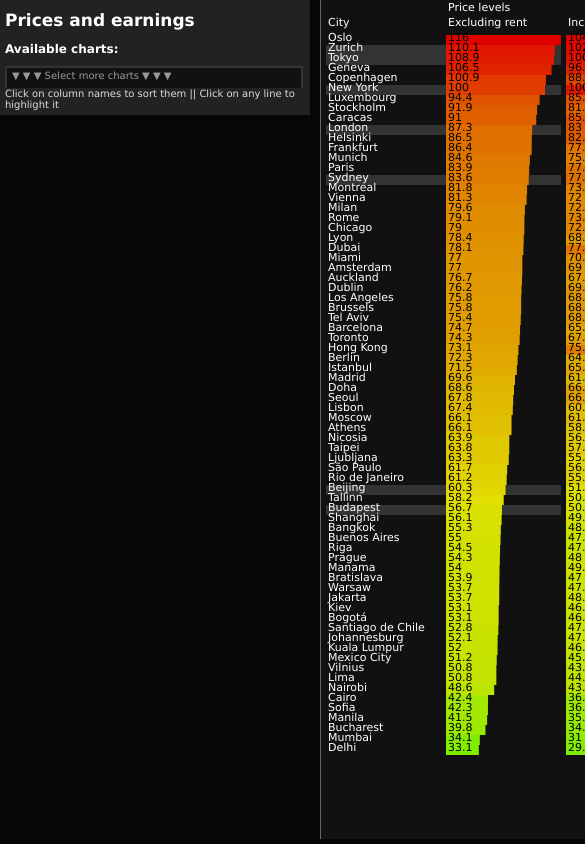
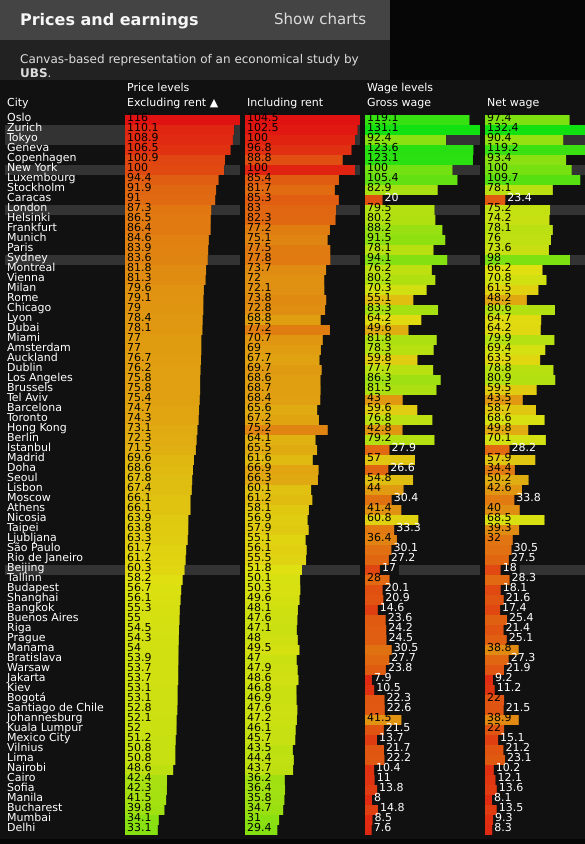
Before and after one commit to rozsahegyi/prices, a plain HTML site: page index.html in a window 390 px wide. Shown: the top 844 px of the page, 585 px wide, since content can reach past the window. Drawn offline with Linux system fonts and the light colour scheme.

Commit message:
Cleanup, design tweaks, responsiveness, cleaner js code

```diff
--- a/index.html
+++ b/index.html
@@ -17,13 +17,8 @@
 </head>
 <body id='prices'>
 	<section id='main'>
-		<h1>Prices and earnings</h1>
-		<p></p>
-		<h2>Available charts:</h2>
-		<div id='header'>
-			<div id='chart_list'></div>
-		</div>
-		<div>Click on column names to sort them || Click on any line to highlight it</div>
+		<h1>Prices and earnings</h1><span>Canvas-based representation of an economical study by <a href='http://www.ubs.com/global/en/wealth_management/wealth_management_research/prices_earnings.html' target='new'>UBS</a>.</span>
+		<div id='charts'><div>Show charts</div></div>
 	</section>
 	<canvas id='canvas'></canvas>
 </body>
--- a/prices.js
+++ b/prices.js
@@ -8,15 +8,12 @@
 		window.prices_data = [];
 
 		this.canvas = $('canvas').getContext('2d');
-			this.window_resize = Event.on(window, 'resize', function() { window.prices.lazy_refresh(); })
+		this.window_resize = Event.on(window, 'resize', function() { window.prices.lazy_refresh(); });
 		$('canvas').on('click', function(e) { prices.onclick(e); } );
 
-
-			var highlight = 'Beijing,Budapest,London,New York,Sydney,Tokyo,Zurich'
-			var colors = 'e00000,e0e000,00ff00'
-
-			var set_highlights = function(x) { var res = {}; x.split(',').each(function(a) { res[a] = 1; }); return res; }
-			var set_colors =
+		var colors = 'e01111,e0e011,11e011',
+			highlight = 'Beijing,London,New York,Sydney,Tokyo,Zurich',
+			set_highlights = function(x) { var res = {}; x.split(',').each(function(a) { res[a] = 1; }); return res; };
 
 		this.state = {
 			update: function(items) { for (var k in items) this[k] = items[k]; return this; },
@@ -61,144 +58,152 @@
 			}
 		}
 
-			this.setup_chart_list()
-			this.lazy_refresh(50)
-
+		this.setup_chart_list();
+		this.lazy_refresh(50);
 	}
 
 	this.refresh = function() {
 		var start = new Date(),
 			size = this.state.metrics.canvas,
 			canvas = $('canvas'),
-				x = canvas.offsetLeft, y = canvas.offsetTop, stepy
+			x = canvas.offsetLeft,
+			y = canvas.offsetTop,
+			stepy;
 
 		// available width, assuming a centered canvas
-			canvas.width = size.w = Math.max(size.x, document.viewport.getWidth() - x - 2)
+		canvas.width = size.w = Math.max(size.x, document.viewport.getWidth() - x - 2);
 		// available height, minus a constant 5 to avoid scrolling (chrome)
-			canvas.height = size.h = Math.max(size.y, document.viewport.getHeight() - y - 5)
+		canvas.height = size.h = Math.max(size.y, document.viewport.getHeight() - y - 5);
 		// less height than ideal? adjust stepy
-			stepy = canvas.height < this.state.metrics.canvas.my ? this.int(10 * canvas.height / this.state.metrics.canvas.my) : 10
-			this.state.metrics.stepy = Math.max(stepy, this.state.metrics.stepy_lowest)
+		stepy = canvas.height < this.state.metrics.canvas.my ? this.int(10 * canvas.height / this.state.metrics.canvas.my) : 10;
+		this.state.metrics.stepy = Math.max(stepy, this.state.metrics.stepy_lowest);
 
-			this.update_hash()
-			this.draw_charts()
-			this.debug('refresh at ' + start.toLocaleString() + ' in ' + ((new Date()).getTime() - start.getTime()) / 1000 + ' seconds')
+		this.update_hash();
+		this.draw_charts();
+		this.debug('refresh in ' + ((new Date()).getTime() - start.getTime()) / 1000 + ' sec');
 	}
 
 	this.lazy_refresh = function(time) {
-			if (this.last_resize_id) clearTimeout(this.last_resize_id)
-			this.last_resize_id = setTimeout(function() { prices.refresh(); }, time || 500)
+		if (this.last_resize_id) clearTimeout(this.last_resize_id);
+		this.last_resize_id = setTimeout(function() { prices.refresh(); }, time || 500);
 	}
 
 
 	this.onclick = function(e) {
 		for (var i = 0; i < this.click_handlers.length; i++)
-				if (this.click_handlers[i].apply(this, [e, { x: e.offsetX, y: e.offsetY }, this.state.metrics])) break
+			if (this.click_handlers[i].apply(this, [e, { x: e.offsetX, y: e.offsetY }, this.state.metrics])) break;
 	}
 
 	this.click_handlers = [
 		// click on lines
 		function (event, p, m) {
-				var range = m.base.y + m.name_height + m.field_height + m.stepy * 0.5
-				if (p.y < range) return false
-				var i = this.int((p.y - range) / m.stepy)
-				i = this.state.cities[i]
-				this.state.highlight[i] = !this.state.highlight[i]
-				this.lazy_refresh(10)
-				return true
+			var range = m.base.y + m.name_height + m.field_height + m.stepy * 0.5;
+			if (p.y < range) return false;
+			var i = this.int((p.y - range) / m.stepy);
+			i = this.state.cities[i];
+			this.state.highlight[i] = !this.state.highlight[i];
+			this.lazy_refresh(10);
+			return true;
 		},
 		// click on column headers
 		function (event, p, m) {
-				var range = [m.base.y + m.text.y + m.name_height, m.field_height]
-				if (p.y < range[0] || p.y > range[0] + range[1]) return false
-				var i = this.int((p.x - m.base.x) / m.chart_width) // which column was clicked
-				this.state.sort_index = i * (this.state.sort_index === i ? -1 : 1)
-				this.lazy_refresh(10)
-				return true
+			var range = [m.base.y + m.text.y + m.name_height, m.field_height];
+			if (p.y < range[0] || p.y > range[0] + range[1]) return false;
+			var i = this.int((p.x - m.base.x) / m.chart_width); // which column was clicked
+			this.state.sort_index = i * (this.state.sort_index === i ? -1 : 1);
+			this.lazy_refresh(10);
+			return true;
 		}
 	]
 
 
 	this.update_hash = function() {
-			window.location.hash = this.state.charts.join(',') + ',order:' + this.state.sort_index
+		window.location.hash = this.state.charts.join(',') + ',order:' + this.state.sort_index;
 	}
 
 	this.read_hash = function() {
 		// list of charts, filter empty strings
-			var hash = window.location.hash.slice(1).split(',').filter(Prototype.K)
+		var hash = window.location.hash.slice(1).split(',').filter(Prototype.K);
 
 		// grab sorting order, if set
-			if (hash.length && hash[hash.length - 1].slice(0, 6) === 'order:') this.state.sort_index = this.int(hash.pop().slice(6))
+		if (hash.length && hash[hash.length - 1].slice(0, 6) === 'order:')
+			this.state.sort_index = this.int(hash.pop().slice(6));
 
 		// set active charts
-			this.state.charts = hash.length ? hash : this.state.default_charts.map(function(a) { return this[a][0]; }, this.chart_list)
+		this.state.charts = hash.length ? hash : this.state.default_charts.map(function(a) { return this[a][0]; }, this.chart_list);
 	}
 
 	this.update_chart_list = function(time) {
-			this.state.charts = $A($('chart_list').childNodes).slice(1).
+		this.state.charts = $A($('charts').childNodes).slice(1).
 			filter(function(x) { return x.hasClassName('active'); }).
-				map(function(x) { return x.value; })
-			this.lazy_refresh(time)
+			map(function(x) { return x.value; });
+		this.lazy_refresh(time);
 	}
 
 	this.setup_chart_list = function() {
 
 		// full chart list
-			this.chart_list = this.data.charts.concat(this.data.profession.map(function(x) { return [x, 'Income for ' + x.replace('_', ' ')]; }))
+		var income_text = function(x) { return [x, 'Income for ' + x.replace('_', ' ')]; };
+		this.chart_list = this.data.charts.concat(this.data.profession.map(income_text));
 		// get active charts and sort index from the hash (or set default ones)
-			this.read_hash()
+		this.read_hash();
 
-			var first_line = ['', '\u25bc \u25bc \u25bc Select more charts \u25bc \u25bc \u25bc'],
-				chart_onclick = function(e) { return this.toggleClassName('active') && prices.update_chart_list.apply(prices); }
+		// var charts = [['', 'Show charts']].concat(this.chart_list),
+		var charts = this.chart_list,
+			chart_onclick = function(e) { return this.toggleClassName('active') && prices.update_chart_list.apply(prices); };
 
 		var add_chart = function(chart, i) {
-				var el = document.createElement('div')
-				el.value = chart[0]
-				el.innerHTML = chart[1]
-				el.className = (i && this.active_charts.indexOf(el.value) > -1) ? 'active' : ''
-				if (i) el.onclick = chart_onclick
-				this.list.appendChild(el)
+			var el = document.createElement('div');
+			el.value = chart[0];
+			el.innerHTML = chart[1];
+			el.className = this.active_charts.indexOf(el.value) > -1 ? 'active' : '';
+			el.onclick = chart_onclick;
+			this.list.appendChild(el);
 		}
 
-			// populate #chart_list with chart elements
-			Prototype.K([first_line].concat(this.chart_list)).each(add_chart, { list: $('chart_list'), active_charts: this.state.charts })
+		// populate #charts with chart elements
+		Prototype.K(charts).each(add_chart, { list: $('charts'), active_charts: this.state.charts });
 	}
 
 	this.draw_charts = function() {
-			var m = this.state.metrics, bx = m.base.x, by = m.base.y, tx = bx + m.text.x, ty = by + m.text.y, width = m.chart_width
+		var m = this.state.metrics,
+			bx = m.base.x, by = m.base.y,
+			tx = bx + m.text.x, ty = by + m.text.y,
+			width = m.chart_width,
+			colormap = this.state.colormap,
+			data = this.charts_data(this.state.charts),
+			charts = data[0],
+			fields = data[1],
+			context, props, tmp;
 
-			var colormap = this.state.colormap, context, tmp
-
-			var data = this.charts_data(this.state.charts),
-				charts = data[0],
-				fields = data[1]
-
-			data = this.sort_by(data[2], this.state.sort_index)
+		data = this.sort_by(data[2], this.state.sort_index);
 
 		this.state = this.state.update({
 			charts: charts.map(function(a) { return a[1]; }),
 			fields: fields,
 			cities: data.map(function(x) { return x[0]; })
-			})
+		});
 
-			var isnumber = function(x) { return !isNaN(parseInt(x, 10)); }
-			var getmax = function(list, k) { return $A(list.map(function(x) { return x[k]; })).max(); }
+		var isnumber = function(x) { return !isNaN(parseInt(x, 10)); },
+			getmax = function(list, k) { return $A(list.map(function(x) { return x[k]; })).max(); };
 
 		var display_name = function(el, i) {
 			this.p.label.apply(this.p, [tx + this.c * width, ty, el[2]]);
-				this.c += el[0]
+			this.c += el[0];
 		}
 
 		var display_field = function(el, i) {
-				var x = i * width, y = m.name_height
-				this.canvas.fillStyle = this.state.background
-				this.canvas.fillRect(bx + x, by + y, m.text.x * 2 + this.canvas.measureText(el[2]).width, m.text.y + m.stepy + 6)
-				this.label(tx + x, ty + y, el[2]);
+			var x = i * width, y = m.name_height, text = el[2];
+			if (i == Math.abs(this.state.sort_index))
+				text += this.state.sort_index < 0 ? ' \u25bc' : ' \u25b2';
+			this.canvas.fillStyle = this.state.background;
+			this.canvas.fillRect(bx + x, by + y, m.text.x * 2 + this.canvas.measureText(text).width, m.text.y + m.stepy + 6);
+			this.label(tx + x, ty + y, text);
 		}
 
 		var display_city = function(el, i) {
-				var by = m.base.y + m.name_height + m.field_height
-				var highlighted = this.state.highlight[el[0]]
+			var by = m.base.y + m.name_height + m.field_height;
+			var highlighted = this.state.highlight[el[0]];
 			if (highlighted)
 				this.bar(bx, by + (i + 1) * m.stepy, m.stepy, m.chart_width, '#333', el[0], m.chart_width, '#fff');
 			else
@@ -212,8 +217,8 @@
 				method = this.max ? this.p.bar : this.p.label,
 				args = this.max ? // bar or text?
 					[this.bx, this.by + i * m.stepy, m.stepy, (width - 5) * value / this.max, '#' + color, value, width - 5, 0, mark] :
-						[this.bx + m.text.x, this.by + m.text.y + i * m.stepy, value, this.p.state.textcolor]
-				method.apply(this.p, args)
+					[this.bx + m.text.x, this.by + m.text.y + i * m.stepy, value, this.p.state.textcolor];
+			method.apply(this.p, args);
 		}
 
 		this.draw([
@@ -224,16 +229,14 @@
 			['fillStyle', this.state.textcolor]
 		]);
 
-			charts.each(display_name, { p: this, c: 1 })
-			fields.each(display_field, this)
-			data.each(display_city, this)
-
-			var props
+		charts.each(display_name, { p: this, c: 1 });
+		fields.each(display_field, this);
+		data.each(display_city, this);
 
 		for (var k = 1; k < fields.length; k++) {
-				if (k * m.chart_width > m.canvas.w) break // render only visible columns
-				props = this.state.chart_properties[fields[k][0]] || { reverse: 0 }
-				if (typeof props !== 'object') props = {}
+			if (k * m.chart_width > m.canvas.w) break; // render only visible columns
+			props = this.state.chart_properties[fields[k][0]] || { reverse: 0 };
+			if (typeof props !== 'object') props = {};
 			context = {
 				p: this,
 				index: k,
@@ -243,53 +246,53 @@
 				bx: m.base.x + k * width,
 				by: m.base.y + m.name_height + m.field_height + (tmp ? m.stepy : 0),
 				reverse: props.reverse === undefined || props.reverse
-				}
-				data.each(display_value, context)
+			};
+			data.each(display_value, context);
 		}
 	}
 
-
 	// get data for each chart (cities are in the same order everywhere)
 	this.charts_data = function(names) {
-			var charts = [], fields = [], data = [], k, tmp
+		var charts = [], fields = [], data = [], k, tmp;
 
 		// put city names into data first
-			fields.push(['city', 'city', 'City'])
-			data = this.data.city.slice(1).map(function(x) { return [x[0]]; })
+		fields.push(['city', 'city', 'City']);
+		data = this.data.city.slice(1).map(function(x) { return [x[0]]; });
 
 		// fields from each chart
 		for (k = 0; k < names.length; k++) {
-				if (typeof names[k] !== 'string') names[k] = names[k][1]
-				tmp = this.chart_data(names[k])
-				charts.push(tmp[0])
-				fields = fields.concat(tmp[1])
-				data = this.merge(data, tmp[2])
+			if (typeof names[k] !== 'string') names[k] = names[k][1];
+			tmp = this.chart_data(names[k]);
+			charts.push(tmp[0]);
+			fields = fields.concat(tmp[1]);
+			data = this.merge(data, tmp[2]);
 		}
 
-			return [charts, fields, data]
+		return [charts, fields, data];
 	}
 
 	this.chart_data = function(name) {
-			var i, fname, len, city_fields = this.data.city[0], city_number = this.data.city.length - 1
-			var chart, fields = [], data = [], indexes
+		var i, fname, len, chart, fields = [], data = [], indexes,
+			city_fields = this.data.city[0],
+			city_number = this.data.city.length - 1;
 
 		if ((indexes = this.data.profession.indexOf(name)) > -1) {
 			// wage charts
-				chart = 'Income for ' + name.replace('_', ' ')
-				indexes = indexes * city_number + 1 // wages for the x-th profession
-				fields = this.data.wage[0].map(function(x) { return [name].concat(x); }) // wage fields
-				data = this.data.wage.slice(indexes, indexes + city_number) // wages for each city
+			chart = 'Income for ' + name.replace('_', ' ');
+			indexes = indexes * city_number + 1; // wages for the x-th profession
+			fields = this.data.wage[0].map(function(x) { return [name].concat(x); }); // wage fields
+			data = this.data.wage.slice(indexes, indexes + city_number); // wages for each city
 		} else {
 			// city charts
-				chart = this.data.charts.filter(function(x) { return x[0] === name; })[0][1]
+			chart = this.data.charts.filter(function(x) { return x[0] === name; })[0][1];
 			fname = name + '.';
-				len = fname.length
-				indexes = -1
+			len = fname.length;
+			indexes = -1;
 
 			// look up fields of this chart
 			for (i = 0; i < city_fields.length; i++) {
-					if ((tmp = city_fields[i].slice(0, len) === fname) && indexes == -1) indexes = i
-					else if (!tmp && indexes > -1) break
+				if ((tmp = city_fields[i].slice(0, len) === fname) && indexes == -1) indexes = i;
+				else if (!tmp && indexes > -1) break;
 			}
 
 			tmp = [indexes, i]; // relevant field indexes for this chart
@@ -298,37 +301,37 @@
 			data = this.data.city.slice(1).map(indexes); // add the relevant fields from each city
 		}
 
-			return [[fields.length, name, chart], fields, data]
+		return [[fields.length, name, chart], fields, data];
 	}
 
 
 	this.draw = function(list) {
-			var func
+		var func;
 		if (typeof list === 'string') list = [list];
 		for (var k = 0; k < list.length; k++) {
-				if (typeof list[k] == 'string') list[k] = list[k].split(',')
+			if (typeof list[k] == 'string') list[k] = list[k].split(',');
 			func = list[k].shift();
 			list[k] = typeof this.canvas[func] == "function" ?
 				this.canvas[func].apply(this.canvas, list[k]) :
 				this.canvas[func] = list[k][0];
 		}
-			return list
+		return list;
 	}
 
 	this.label = function(x, y, text, color) {
-			this.canvas.fillStyle = color ? (color[0] === '#' ? color : '#' + color) : this.state.textcolor
-			this.canvas.fillText(text, x, y)
+		this.canvas.fillStyle = color ? (color[0] === '#' ? color : '#' + color) : this.state.textcolor;
+		this.canvas.fillText(text, x, y);
 	}
 
 	this.bar = function(x, y, w, len, color, text, max, textcolor, highlighted) {
-			len = Math.abs(len)
+		len = Math.abs(len);
 
 		// some charts allow overextending bars (extreme long values, truncated)
-			var long = len > max ? this.int(len / max * 100) : 0
-			if (long) len = max
+		var long = len > max ? this.int(len / max * 100) : 0;
+		if (long) len = max;
 
 		// decide if text fits into the bar or should go outside
-			var width = this.canvas.measureText(text).width, outside = width > (len - 3)
+		var width = this.canvas.measureText(text).width, outside = width > (len - 5);
 
 		// draw colored bar
 		this.draw([
@@ -343,7 +346,7 @@
 		// add a "+x%" for extreme cases
 		if (long) this.draw([
 			['fillStyle', textcolor || '#000'],
-				['fillText', '' + long + '%', x + max - 35, y - 7]
+			['fillText', '' + long + '%', x + max - 40, y - 7]
 		]);
 		// draw highlighted background
 		if (highlighted)
@@ -354,7 +357,7 @@
 				['closePath'],
 				['strokeStyle', '#333'],
 				['stroke']
-				])
+			]);
 		// add the text onto or beside the colored bar
 		this.draw([
 			['fillStyle', textcolor || (outside ? '#fff' : '#000')],
@@ -369,27 +372,27 @@
 
 	// calculate the color of (index/max)% on a color list
 	this.color_map = function(colors, index, max) {
-			if (max) index /= max
-			if (index < 0) index += 1 // revert colormap for negatives
+		if (max) index /= max;
+		if (index < 0) index += 1; // revert colormap for negatives
 
 		// edge cases, string values
-			if (index <= 0 || Number.isNaN(index / 1)) return this.hex_color(colors[0])
-			if (index >= 1) return this.hex_color(colors.slice(-1)[0])
+		if (index <= 0 || Number.isNaN(index / 1)) return this.hex_color(colors[0]);
+		if (index >= 1) return this.hex_color(colors.slice(-1)[0]);
 
 		// the ratio between two colors
-			var step = 1 / (colors.length - 1), ratio = (index % step) / step, i = parseInt(index / step, 10)
+		var step = 1 / (colors.length - 1), ratio = (index % step) / step, i = parseInt(index / step, 10);
 
-			return this.hex_color([0, 1, 2].map(function(a) { return this.color_diff(colors[i], colors[i + 1], a, ratio); }, this))
+		return this.hex_color([0, 1, 2].map(function(a) { return this.color_diff(colors[i], colors[i + 1], a, ratio); }, this));
 	}
 
 
 	// sort by a given index
 	this.sort_by = function(list, index) {
 		// default is top-down order, negative index reverses this
-			var i = Math.abs(index), s = typeof list[0][i] == 'string', dir = index < 0 ? 1 : -1
+		var i = Math.abs(index), s = typeof list[0][i] == 'string', dir = index < 0 ? 1 : -1;
 		// switch to natural order if string elements or the first element (city name)
-			if (s || !i) dir = -dir
-			var cmp = function(a, b) { return a < b ? -1 : a > b; }
+		if (s || !i) dir = -dir;
+		var cmp = function(a, b) { return a < b ? -1 : a > b; };
 		// city names or even elements ? compare by first element : compare by i-th element
 		return list.sort(function(a, b, j) {
 			return dir * (!i || a[i] == b[i] ? cmp(a[0], b[0]) : cmp(a[i], b[i]));
--- a/prices.less
+++ b/prices.less
@@ -1,5 +1,3 @@
-
-html { font: 10px verdana; }
 
 body {
 	-webkit-touch-callout: none;
@@ -10,35 +8,38 @@ body {
 	user-select: none;
 }
 
-#prices {
-	margin: 0px; padding: 0px; background: #060606; font-size: 100%; overflow: auto;
+html			{ font: 10px verdana; }
+body			{ margin: 0px; padding: 0px; background: #060606; font-size: 100%; overflow: auto; }
 
-	h1					{ font-size: 170%; color: #fff; margin: 5px 0px; }
-	h2					{ font-size: 120%; color: #fff; }
-	input				{ padding: 1px 3px; border: none; background: #363636; color: #fff; text-align: center; }
-	p					{ padding-left: 5px; font-size: 120%;
-		span			{ margin-bottom: 5px; display: block; }
-		b.grid			{ margin-left: 10px; }
-		input			{ width: 40px; height: 14px; margin: 2px 5px 2px 2px; font-size: 100%; }
-		input#p,
-		input#c			{ width: 30px; }
+#main			{ width: 100%; height: 40px; background: #222; color: #dddddd;
+	> *			{ display: inline-block; xvertical-align: baseline; }
+	h1, span, #charts :first-child
+				{ height: 20px; margin: 0px; padding: 10px 20px; font-size: 150%; }
+	h1			{ width: 180px; background: #444; color: #f6f6f6; font-size: 160%; }
+	a			{ color: #dddddd; font-weight: bold; text-decoration: none; }
+	a:hover,
+	a:focus		{ color: #fff; text-decoration: underline; outline: none; }
+
+	#charts		{ position: absolute; top: 0; right: 0; width: 140px; height: 40px; overflow: hidden;
+		&:hover { overflow: visible; }
+		.active	{ background: #444; color: #fff; }
+		:hover	{ background: #fff; color: #111; cursor: pointer; }
+		div		{ width: 370px; height: 15px; padding: 2px 5px; position: relative; left: -240px; font-size: 120%; background: #222; }
+		:first-child
+				{ width: 100px; left: 0px; background: #444; color: #ddd; cursor: default; text-align: center; }
 	}
-	a					{ color: #fff; border-bottom: 1px dotted #999; text-decoration: none; }
-	a.wiki-help			{ float: right; }
+}
 
-	#main				{ position: absolute; width: 300px; height: auto; padding: 5px; background: #222; color: #dddddd; }
-	#canvas				{ margin: 0px; border-left: 1px solid #666; margin-left: 320px; padding: 0px; background: #060606; }
+#canvas			{ margin: 0px; padding: 0px; background: #060606; }
 
-	#chart_list			{ padding: 0px; overflow: hidden; position: relative; z-index: 1; background: #111; color: #ccc;
-		div				{ height: 18px; padding: 2px 5px; padding-bottom: 0px; }
-		.active			{ background: #666; color: #fff; }
-		:hover			{ background: #fff; color: #111; cursor: pointer; }
-		:first-child	{ background: #111; color: #999; cursor: default; xtext-align: center; }
-		&:hover 		{ height: auto; }
-	}
-
-	#header > div		{ height: 20px; margin-right: 2px; padding: 2px 2px 0px; display: inline-block; vertical-align: top; background: #333; color: #999; }
-	#header				{ height: 20px; margin-bottom: 2px; position: relative; overflow: visible;
-	}
-
+@media (max-width: 860px) {
+	#main span	{ font-size: 120%; }
 }
+@media (max-width: 760px) {
+	#main		{ height: 80px; }
+	#main h1	{ width: auto; display: block; }
+	#main span	{ font-size: 150%; }
+}
+@media (max-width: 599px) {
+	#main span	{ font-size: 120%; padding-top: 12px; }
+}
```
Lines whose indentation alone changed are shown as unchanged.
